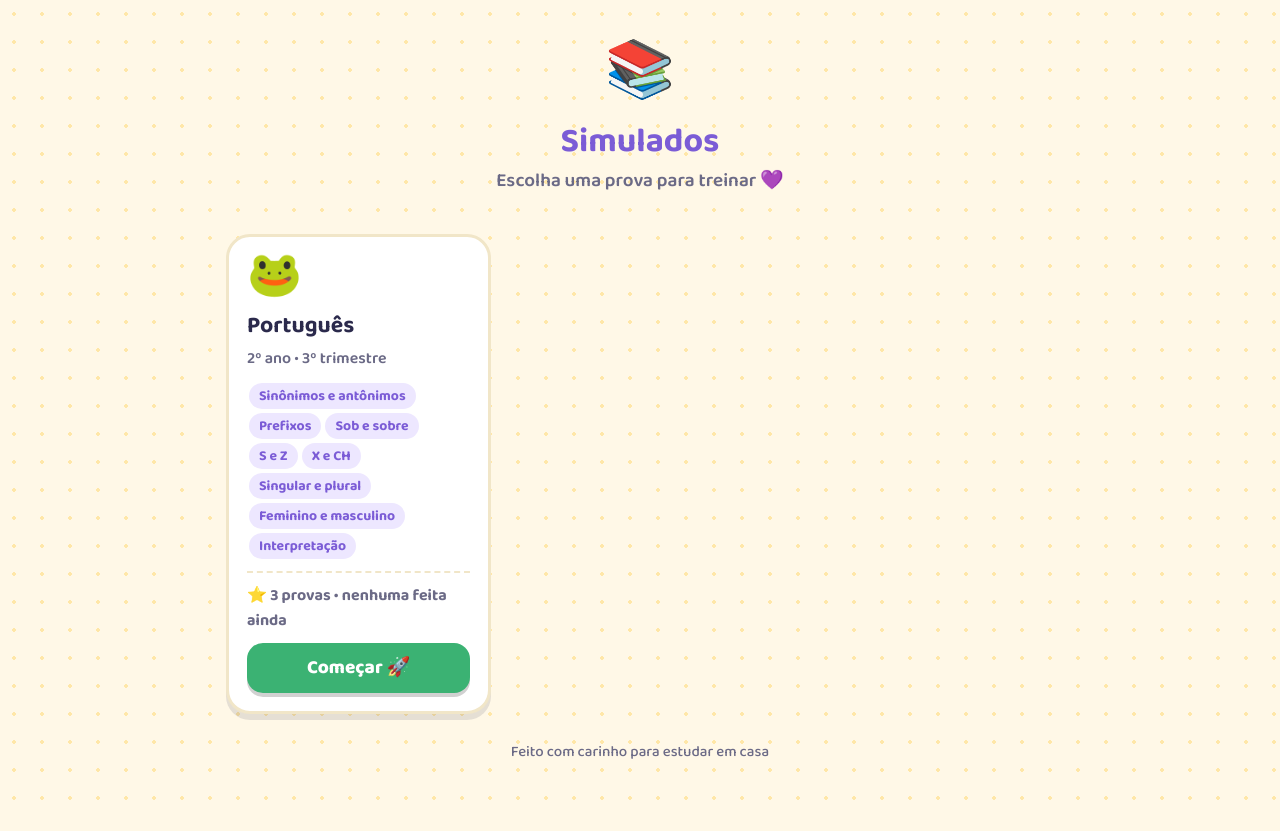
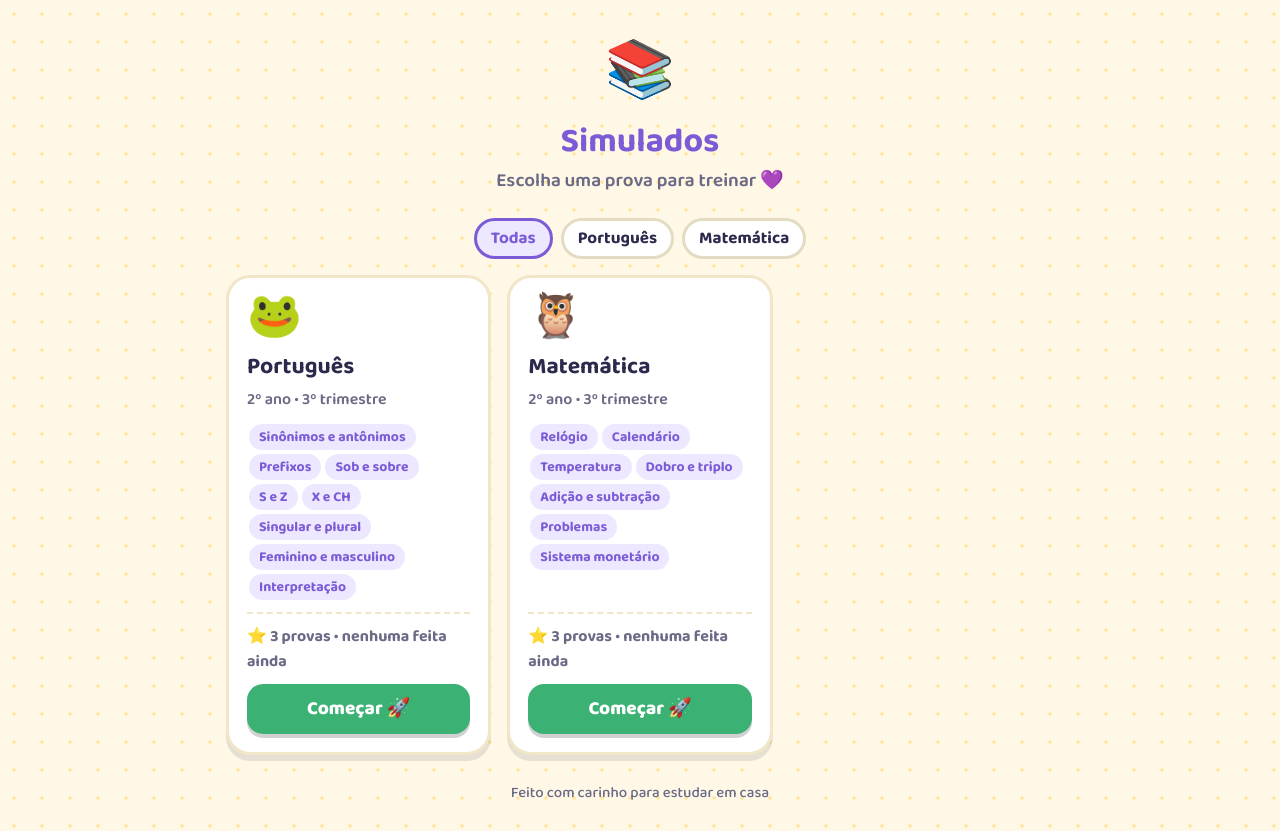
Before and after one commit to gabriel1285/simulados, a plain HTML site: page index.html in a window 1280 px wide. Before the commit the page ends 800 px from the top, so only its background shows below. Drawn offline with Linux system fonts and the light colour scheme.

Commit message:
Atualizar o index.html

```diff
--- a/index.html
+++ b/index.html
@@ -64,6 +64,16 @@ const SIMULADOS = [
     temas: ['Sinônimos e antônimos','Prefixos','Sob e sobre','S e Z','X e CH','Singular e plural','Feminino e masculino','Interpretação'],
     chaveNotas: 'altaneiro-port-3tri-notas',
     provas: 3
+  },
+  {
+    arquivo: 'altaneiro-mat-3tri.html',
+    titulo: 'Matemática',
+    sub: '2º ano • 3º trimestre',
+    materia: 'Matemática',
+    emoji: '🦉',
+    temas: ['Relógio','Calendário','Temperatura','Dobro e triplo','Adição e subtração','Problemas','Sistema monetário'],
+    chaveNotas: 'altaneiro-mat-3tri-notas',
+    provas: 3
   }
 ];
 
```
